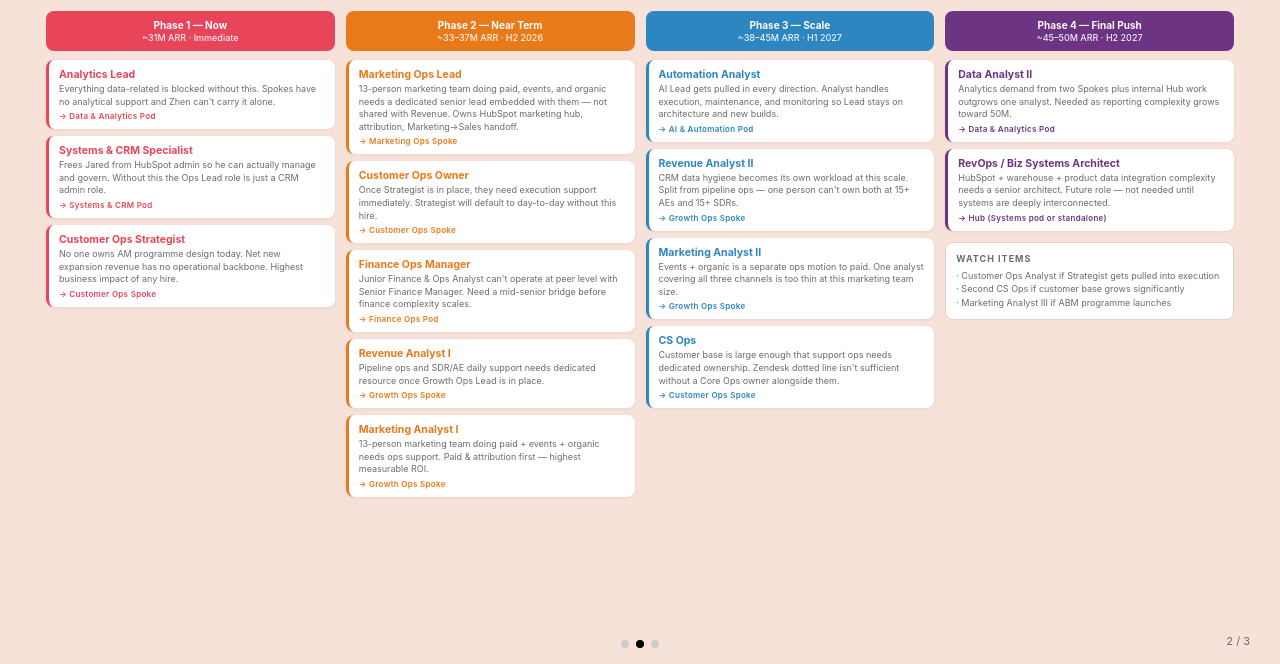
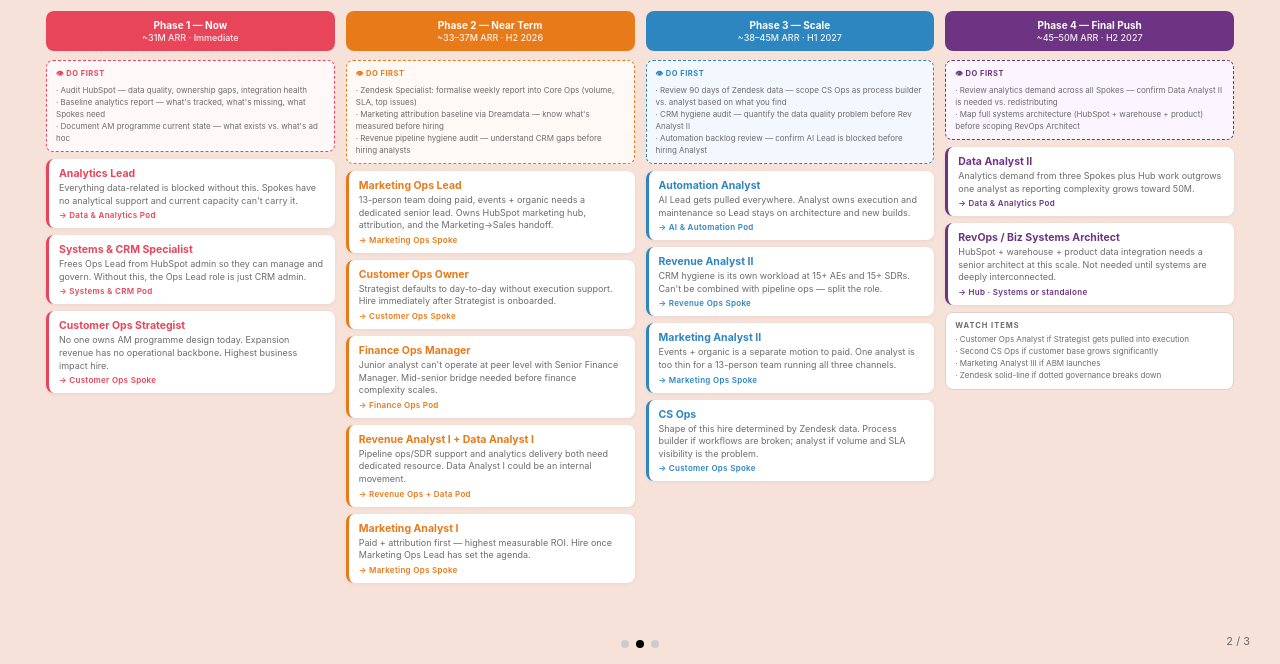
Before and after one commit to lexfaraimo-boop/zinc-core-ops-2027, a plain HTML site: page index.html in a window 1280 px wide. Both pictures are taken after a click on the element 640 px from the left and 780 px from the top of the page. Shown: the part 136-800 px from the top of the page. Drawn offline with Linux system fonts and the light colour scheme.

Commit message:
Add visibility actions per phase, tighten CS Ops scoping note

```diff
--- a/index.html
+++ b/index.html
@@ -254,22 +254,23 @@
         <!-- PHASE 1 -->
         <div class="phase-col">
             <div class="phase-hdr" style="background:var(--h1);">Phase 1 — Now<br><span style="font-size:9px;font-weight:500;opacity:0.9;">~31M ARR · Immediate</span></div>
-
+            <div style="background:#fff8f8;border:1px dashed var(--h1);border-radius:7px;padding:7px 9px;">
+                <div style="font-size:7.5px;font-weight:700;color:var(--h1);margin-bottom:3px;letter-spacing:0.5px;">👁 DO FIRST</div>
+                <div style="font-size:8px;color:var(--gray);line-height:1.5;">· Audit HubSpot — data quality, ownership gaps, integration health<br>· Baseline analytics report — what's tracked, what's missing, what Spokes need<br>· Document AM programme current state — what exists vs. what's ad hoc</div>
+            </div>
             <div class="hire-card" style="border-left:3px solid var(--h1);">
                 <div class="role" style="color:var(--h1);">Analytics Lead</div>
-                <div class="why">Everything data-related is blocked without this. Spokes have no analytical support and Zhen can't carry it alone.</div>
+                <div class="why">Everything data-related is blocked without this. Spokes have no analytical support and current capacity can't carry it.</div>
                 <div class="loc" style="color:var(--h1);">→ Data &amp; Analytics Pod</div>
             </div>
-
             <div class="hire-card" style="border-left:3px solid var(--h1);">
                 <div class="role" style="color:var(--h1);">Systems &amp; CRM Specialist</div>
-                <div class="why">Frees Jared from HubSpot admin so he can actually manage and govern. Without this the Ops Lead role is just a CRM admin role.</div>
+                <div class="why">Frees Ops Lead from HubSpot admin so they can manage and govern. Without this, the Ops Lead role is just CRM admin.</div>
                 <div class="loc" style="color:var(--h1);">→ Systems &amp; CRM Pod</div>
             </div>
-
             <div class="hire-card" style="border-left:3px solid var(--h1);">
                 <div class="role" style="color:var(--h1);">Customer Ops Strategist</div>
-                <div class="why">No one owns AM programme design today. Net new expansion revenue has no operational backbone. Highest business impact of any hire.</div>
+                <div class="why">No one owns AM programme design today. Expansion revenue has no operational backbone. Highest business impact hire.</div>
                 <div class="loc" style="color:var(--h1);">→ Customer Ops Spoke</div>
             </div>
         </div>
@@ -277,63 +278,62 @@
         <!-- PHASE 2 -->
         <div class="phase-col">
             <div class="phase-hdr" style="background:var(--h2);">Phase 2 — Near Term<br><span style="font-size:9px;font-weight:500;opacity:0.9;">~33–37M ARR · H2 2026</span></div>
-
+            <div style="background:#fff9f5;border:1px dashed var(--h2);border-radius:7px;padding:7px 9px;">
+                <div style="font-size:7.5px;font-weight:700;color:var(--h2);margin-bottom:3px;letter-spacing:0.5px;">👁 DO FIRST</div>
+                <div style="font-size:8px;color:var(--gray);line-height:1.5;">· Zendesk Specialist: formalise weekly report into Core Ops (volume, SLA, top issues)<br>· Marketing attribution baseline via Dreamdata — know what's measured before hiring<br>· Revenue pipeline hygiene audit — understand CRM gaps before hiring analysts</div>
+            </div>
             <div class="hire-card" style="border-left:3px solid var(--h2);">
                 <div class="role" style="color:var(--h2);">Marketing Ops Lead</div>
-                <div class="why">13-person marketing team doing paid, events, and organic needs a dedicated senior lead embedded with them — not shared with Revenue. Owns HubSpot marketing hub, attribution, Marketing→Sales handoff.</div>
+                <div class="why">13-person team doing paid, events + organic needs a dedicated senior lead. Owns HubSpot marketing hub, attribution, and the Marketing→Sales handoff.</div>
                 <div class="loc" style="color:var(--h2);">→ Marketing Ops Spoke</div>
             </div>
-
             <div class="hire-card" style="border-left:3px solid var(--h2);">
                 <div class="role" style="color:var(--h2);">Customer Ops Owner</div>
-                <div class="why">Once Strategist is in place, they need execution support immediately. Strategist will default to day-to-day without this hire.</div>
+                <div class="why">Strategist defaults to day-to-day without execution support. Hire immediately after Strategist is onboarded.</div>
                 <div class="loc" style="color:var(--h2);">→ Customer Ops Spoke</div>
             </div>
-
             <div class="hire-card" style="border-left:3px solid var(--h2);">
                 <div class="role" style="color:var(--h2);">Finance Ops Manager</div>
-                <div class="why">Junior Finance &amp; Ops Analyst can't operate at peer level with Senior Finance Manager. Need a mid-senior bridge before finance complexity scales.</div>
+                <div class="why">Junior analyst can't operate at peer level with Senior Finance Manager. Mid-senior bridge needed before finance complexity scales.</div>
                 <div class="loc" style="color:var(--h2);">→ Finance Ops Pod</div>
             </div>
-
             <div class="hire-card" style="border-left:3px solid var(--h2);">
-                <div class="role" style="color:var(--h2);">Revenue Analyst I</div>
-                <div class="why">Pipeline ops and SDR/AE daily support needs dedicated resource once Growth Ops Lead is in place.</div>
-                <div class="loc" style="color:var(--h2);">→ Growth Ops Spoke</div>
+                <div class="role" style="color:var(--h2);">Revenue Analyst I + Data Analyst I</div>
+                <div class="why">Pipeline ops/SDR support and analytics delivery both need dedicated resource. Data Analyst I could be an internal movement.</div>
+                <div class="loc" style="color:var(--h2);">→ Revenue Ops + Data Pod</div>
             </div>
-
             <div class="hire-card" style="border-left:3px solid var(--h2);">
                 <div class="role" style="color:var(--h2);">Marketing Analyst I</div>
-                <div class="why">13-person marketing team doing paid + events + organic needs ops support. Paid &amp; attribution first — highest measurable ROI.</div>
-                <div class="loc" style="color:var(--h2);">→ Growth Ops Spoke</div>
+                <div class="why">Paid + attribution first — highest measurable ROI. Hire once Marketing Ops Lead has set the agenda.</div>
+                <div class="loc" style="color:var(--h2);">→ Marketing Ops Spoke</div>
             </div>
         </div>
 
         <!-- PHASE 3 -->
         <div class="phase-col">
             <div class="phase-hdr" style="background:var(--h3);">Phase 3 — Scale<br><span style="font-size:9px;font-weight:500;opacity:0.9;">~38–45M ARR · H1 2027</span></div>
-
+            <div style="background:#f3f8ff;border:1px dashed var(--h3);border-radius:7px;padding:7px 9px;">
+                <div style="font-size:7.5px;font-weight:700;color:var(--h3);margin-bottom:3px;letter-spacing:0.5px;">👁 DO FIRST</div>
+                <div style="font-size:8px;color:var(--gray);line-height:1.5;">· Review 90 days of Zendesk data — scope CS Ops as process builder vs. analyst based on what you find<br>· CRM hygiene audit — quantify the data quality problem before Rev Analyst II<br>· Automation backlog review — confirm AI Lead is blocked before hiring Analyst</div>
+            </div>
             <div class="hire-card" style="border-left:3px solid var(--h3);">
                 <div class="role" style="color:var(--h3);">Automation Analyst</div>
-                <div class="why">AI Lead gets pulled in every direction. Analyst handles execution, maintenance, and monitoring so Lead stays on architecture and new builds.</div>
+                <div class="why">AI Lead gets pulled everywhere. Analyst owns execution and maintenance so Lead stays on architecture and new builds.</div>
                 <div class="loc" style="color:var(--h3);">→ AI &amp; Automation Pod</div>
             </div>
-
             <div class="hire-card" style="border-left:3px solid var(--h3);">
                 <div class="role" style="color:var(--h3);">Revenue Analyst II</div>
-                <div class="why">CRM data hygiene becomes its own workload at this scale. Split from pipeline ops — one person can't own both at 15+ AEs and 15+ SDRs.</div>
-                <div class="loc" style="color:var(--h3);">→ Growth Ops Spoke</div>
+                <div class="why">CRM hygiene is its own workload at 15+ AEs and 15+ SDRs. Can't be combined with pipeline ops — split the role.</div>
+                <div class="loc" style="color:var(--h3);">→ Revenue Ops Spoke</div>
             </div>
-
             <div class="hire-card" style="border-left:3px solid var(--h3);">
                 <div class="role" style="color:var(--h3);">Marketing Analyst II</div>
-                <div class="why">Events + organic is a separate ops motion to paid. One analyst covering all three channels is too thin at this marketing team size.</div>
-                <div class="loc" style="color:var(--h3);">→ Growth Ops Spoke</div>
+                <div class="why">Events + organic is a separate motion to paid. One analyst is too thin for a 13-person team running all three channels.</div>
+                <div class="loc" style="color:var(--h3);">→ Marketing Ops Spoke</div>
             </div>
-
             <div class="hire-card" style="border-left:3px solid var(--h3);">
                 <div class="role" style="color:var(--h3);">CS Ops</div>
-                <div class="why">Customer base is large enough that support ops needs dedicated ownership. Zendesk dotted line isn't sufficient without a Core Ops owner alongside them.</div>
+                <div class="why">Shape of this hire determined by Zendesk data. Process builder if workflows are broken; analyst if volume and SLA visibility is the problem.</div>
                 <div class="loc" style="color:var(--h3);">→ Customer Ops Spoke</div>
             </div>
         </div>
@@ -341,26 +341,23 @@
         <!-- PHASE 4 -->
         <div class="phase-col">
             <div class="phase-hdr" style="background:var(--h4);">Phase 4 — Final Push<br><span style="font-size:9px;font-weight:500;opacity:0.9;">~45–50M ARR · H2 2027</span></div>
-
+            <div style="background:#faf5ff;border:1px dashed var(--h4);border-radius:7px;padding:7px 9px;">
+                <div style="font-size:7.5px;font-weight:700;color:var(--h4);margin-bottom:3px;letter-spacing:0.5px;">👁 DO FIRST</div>
+                <div style="font-size:8px;color:var(--gray);line-height:1.5;">· Review analytics demand across all Spokes — confirm Data Analyst II is needed vs. redistributing<br>· Map full systems architecture (HubSpot + warehouse + product) before scoping RevOps Architect</div>
+            </div>
             <div class="hire-card" style="border-left:3px solid var(--h4);">
                 <div class="role" style="color:var(--h4);">Data Analyst II</div>
-                <div class="why">Analytics demand from two Spokes plus internal Hub work outgrows one analyst. Needed as reporting complexity grows toward 50M.</div>
+                <div class="why">Analytics demand from three Spokes plus Hub work outgrows one analyst as reporting complexity grows toward 50M.</div>
                 <div class="loc" style="color:var(--h4);">→ Data &amp; Analytics Pod</div>
             </div>
-
             <div class="hire-card" style="border-left:3px solid var(--h4);">
                 <div class="role" style="color:var(--h4);">RevOps / Biz Systems Architect</div>
-                <div class="why">HubSpot + warehouse + product data integration complexity needs a senior architect. Future role — not needed until systems are deeply interconnected.</div>
-                <div class="loc" style="color:var(--h4);">→ Hub (Systems pod or standalone)</div>
+                <div class="why">HubSpot + warehouse + product data integration needs a senior architect at this scale. Not needed until systems are deeply interconnected.</div>
+                <div class="loc" style="color:var(--h4);">→ Hub · Systems or standalone</div>
             </div>
-
-            <div style="background:white;border-radius:8px;padding:10px;border:1px solid #e0d0ca;margin-top:4px;">
-                <div style="font-size:9px;font-weight:700;color:var(--gray);margin-bottom:5px;text-transform:uppercase;letter-spacing:1px;">Watch items</div>
-                <div style="font-size:9px;color:var(--gray);line-height:1.5;">
-                    · Customer Ops Analyst if Strategist gets pulled into execution<br>
-                    · Second CS Ops if customer base grows significantly<br>
-                    · Marketing Analyst III if ABM programme launches
-                </div>
+            <div style="background:white;border-radius:8px;padding:8px 9px;border:1px solid #e0d0ca;">
+                <div style="font-size:7.5px;font-weight:700;color:var(--gray);margin-bottom:3px;text-transform:uppercase;letter-spacing:1px;">Watch items</div>
+                <div style="font-size:8px;color:var(--gray);line-height:1.5;">· Customer Ops Analyst if Strategist gets pulled into execution<br>· Second CS Ops if customer base grows significantly<br>· Marketing Analyst III if ABM launches<br>· Zendesk solid-line if dotted governance breaks down</div>
             </div>
         </div>
 
```
